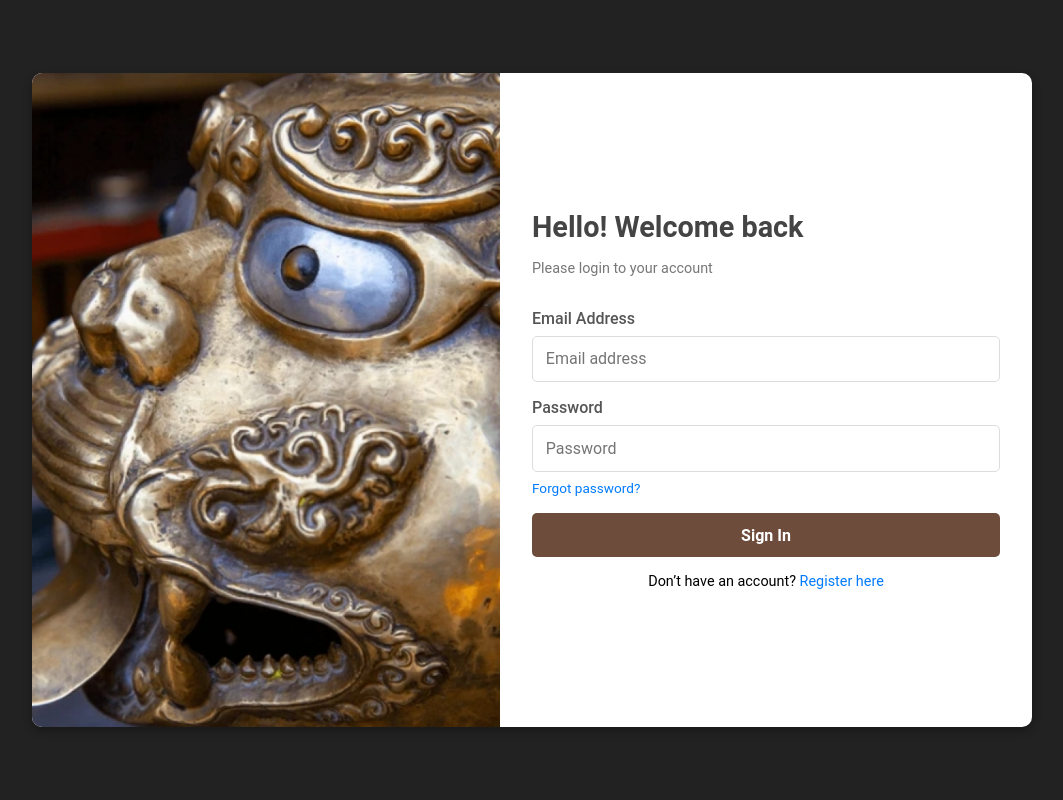
After one commit to sushant-shakya/handicraft_ecom, a PHP site: page /login.html in a window 1280 px wide. The commit adds this page. Shown: the whole page, without its empty margins (108-1171 px from the left). Run offline with PHP 8.4, Linux system fonts and the light colour scheme.

Commit message:
login forgot register added kta hoo

```diff
--- a/about.html
+++ b/about.html
@@ -16,9 +16,9 @@
             <span class="brand-name" data-lang-en="Artisan Heritage" data-lang-np="हस्तकला धरोहर">Artisan Heritage</span>
         </div>
         <nav class="navbar-links">
-            <a href="landingpg.html" data-lang-en="Home" data-lang-np="गृहपृष्ठ" class="nav-link active">Home</a>
+            <a href="landingpg.html" data-lang-en="Home" data-lang-np="गृहपृष्ठ" class="nav-link">Home</a>
             <a href="shop.html" data-lang-en="Shop" data-lang-np="किनमेल" class="nav-link">Shop</a>
-            <a href="about.html" data-lang-en="About" data-lang-np="हाम्रोबारे" class="nav-link">About</a>
+            <a href="about.html" data-lang-en="About" data-lang-np="हाम्रोबारे" class="nav-link active">About</a>
             <div class="dropdown">
                 <select id="language-select" class="language-select">
                     <option value="en">EN</option>
--- /dev/null
+++ b/login.html
@@ -0,0 +1,37 @@
+<!DOCTYPE html>
+<html lang="en">
+    <head>
+        <meta charset="UTF-8">
+        <meta name="viewport" content="width=device-width, initial-scale=1.0">
+        <title>Login-Artisan Heritage</title>
+        <link rel =" icon" href="logo.png" type="image/x-icon">
+        <link rel="stylesheet" href="login1.css">
+
+    </head>
+<body>
+    <div class="container">
+        <div class="image-section">
+            <img src="loginpic.png" alt="Artisan Heritage Image">
+        </div>
+        <div class="form-section">
+            <h1>Hello! Welcome back</h1>
+            <p>Please login to your account</p>
+            <form>
+                <div class="form-group">
+                    <label for="email">Email Address</label>
+                    <input type="email" id="email" name="email" placeholder="Email address" required>
+                </div>
+                <div class="form-group">
+                    <label for="password">Password</label>
+                    <input type="password" id="password" name="password" placeholder="Password" required>
+                    <a href="#">Forgot password?</a>
+                </div>
+                <button type="submit">Sign In</button>
+            </form>
+            <div class="register">
+                Don’t have an account? <a href="#">Register here</a>
+            </div>
+        </div>
+    </div>
+</body>
+</html>
--- /dev/null
+++ b/login1.css
@@ -0,0 +1,118 @@
+
+        * {
+            margin: 0;
+            padding: 0;
+            box-sizing: border-box;
+            font-family: 'Roboto', sans-serif;
+        }
+
+        body {
+            display: flex;
+            height: 100vh;
+            background-color: #222;
+        }
+
+        .container {
+            margin: auto;
+            display: flex;
+            background: white;
+            border-radius: 10px;
+            overflow: hidden;
+            box-shadow: 0 4px 10px rgba(0, 0, 0, 0.3);
+            width: 90%;
+            max-width: 1000px;
+        }
+
+        .image-section {
+            flex: 1;
+        }
+
+        .image-section img {
+            width: 100%;
+            height: 100%;
+            object-fit: cover;
+        }
+
+        .form-section {
+            flex: 1;
+            padding: 2rem;
+            display: flex;
+            flex-direction: column;
+            justify-content: center;
+        }
+
+        .form-section h1 {
+            font-size: 1.8rem;
+            font-weight: 700;
+            color: #444;
+            margin-bottom: 1rem;
+        }
+
+        .form-section p {
+            font-size: 0.9rem;
+            color: #777;
+            margin-bottom: 2rem;
+        }
+
+        .form-group {
+            margin-bottom: 1rem;
+        }
+
+        .form-group label {
+            display: block;
+            font-weight: 500;
+            margin-bottom: 0.5rem;
+            color: #555;
+        }
+
+        .form-group input {
+            width: 100%;
+            padding: 0.8rem;
+            font-size: 1rem;
+            border: 1px solid #ddd;
+            border-radius: 5px;
+        }
+
+        .form-group a {
+            display: inline-block;
+            margin-top: 0.5rem;
+            font-size: 0.85rem;
+            color: #007bff;
+            text-decoration: none;
+        }
+
+        .form-group a:hover {
+            text-decoration: underline;
+        }
+
+        .form-section button {
+            padding: 0.8rem;
+            width: 100%;
+            background: #6e4c3c;
+            color: white;
+            font-size: 1rem;
+            font-weight: bold;
+            border: none;
+            border-radius: 5px;
+            cursor: pointer;
+            transition: background 0.3s ease;
+        }
+
+        .form-section button:hover {
+            background: #55382b;
+        }
+
+        .register {
+            margin-top: 1rem;
+            font-size: 0.9rem;
+            text-align: center;
+        }
+
+        .register a {
+            color: #007bff;
+            text-decoration: none;
+        }
+
+        .register a:hover {
+            text-decoration: underline;
+        }
--- a/style4.css
+++ b/style4.css
@@ -109,3 +109,4 @@ footer .socials a {
     color: #fff;
     text-decoration: none;
     font-size: 18px;
+}
```
Also changed, not shown: forgot.html (added, +31 -0 lines), forgot1.css (added, +120 -0 lines), regis.html (added, +48 -0 lines), regis1.css (added, +128 -0 lines), forgotpic.png (added), loginpic.png (added), regispic.png (added).
